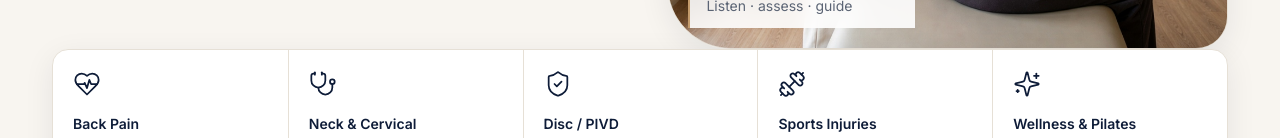
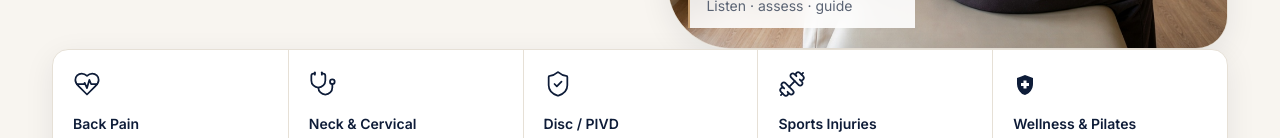
Before and after one commit to 0Akshat005/Rachana-s-clinic, a React (Vite) app: page / in a window 1280 px wide. Shown: the part 662-800 px from the top of the page. Built offline with nearby package versions, Linux system fonts and the light colour scheme; a web font is replaced by a local one.

Commit message:
feat: use HealthAndSafetySharpIcon for Wellness & Pilates card

```diff
--- a/package.json
+++ b/package.json
@@ -9,7 +9,10 @@
     "preview": "vite preview"
   },
   "dependencies": {
+    "@emotion/react": "^11.14.0",
+    "@emotion/styled": "^11.14.1",
     "@hookform/resolvers": "^5.1.1",
+    "@mui/icons-material": "^9.4.0",
     "class-variance-authority": "^0.7.1",
     "clsx": "^2.1.1",
     "framer-motion": "^12.23.12",
--- a/src/pages/Home.tsx
+++ b/src/pages/Home.tsx
@@ -1,4 +1,5 @@
-import { ArrowRight, CheckCircle2, ChevronLeft, ChevronRight, CircleHelp, Dumbbell, HeartPulse, MapPin, MessageCircle, MoveRight, ShieldCheck, Sparkles, Stethoscope } from "lucide-react";
+import { ArrowRight, CheckCircle2, ChevronLeft, ChevronRight, CircleHelp, Dumbbell, HeartPulse, MapPin, MessageCircle, MoveRight, ShieldCheck, Stethoscope } from "lucide-react";
+import HealthAndSafetySharpIcon from '@mui/icons-material/HealthAndSafetySharp';
 import { motion, useReducedMotion } from "framer-motion";
 import { Link } from "react-router-dom";
 import { useState } from "react";
@@ -11,7 +12,7 @@ import { ServiceIcon } from "../components/ServiceIcon";
 import { Accordion, Badge, Card, TooltipText } from "../components/ui";
 
 const concerns = [
-  ["Back Pain", "Low-back support and movement guidance", "spine-care", HeartPulse], ["Neck & Cervical", "Care for neck stiffness and cervical concerns", "spine-care", Stethoscope], ["Disc / PIVD", "Assessment for disc-related symptoms", "spine-care", ShieldCheck], ["Sports Injuries", "Build toward your activity goals", "sports-rehab", Dumbbell], ["Wellness & Pilates", "Move with more control and confidence", "pilates", Sparkles],
+  ["Back Pain", "Low-back support and movement guidance", "spine-care", HeartPulse], ["Neck & Cervical", "Care for neck stiffness and cervical concerns", "spine-care", Stethoscope], ["Disc / PIVD", "Assessment for disc-related symptoms", "spine-care", ShieldCheck], ["Sports Injuries", "Build toward your activity goals", "sports-rehab", Dumbbell], ["Wellness & Pilates", "Move with more control and confidence", "pilates", HealthAndSafetySharpIcon],
 ] as const;
 const steps = [["01", "Assessment", "We listen, assess movement and understand your goals."], ["02", "Personal plan", "A clear, practical plan is shaped around your needs."], ["03", "Treatment", "Suitable hands-on care and guided movement are explained."], ["04", "Recovery & prevention", "Build habits and confidence for everyday movement."]] as const; // [CONFIRM process]
 
```
Also changed, not shown: 1 other file (tests, documents, lock files or other folders).
